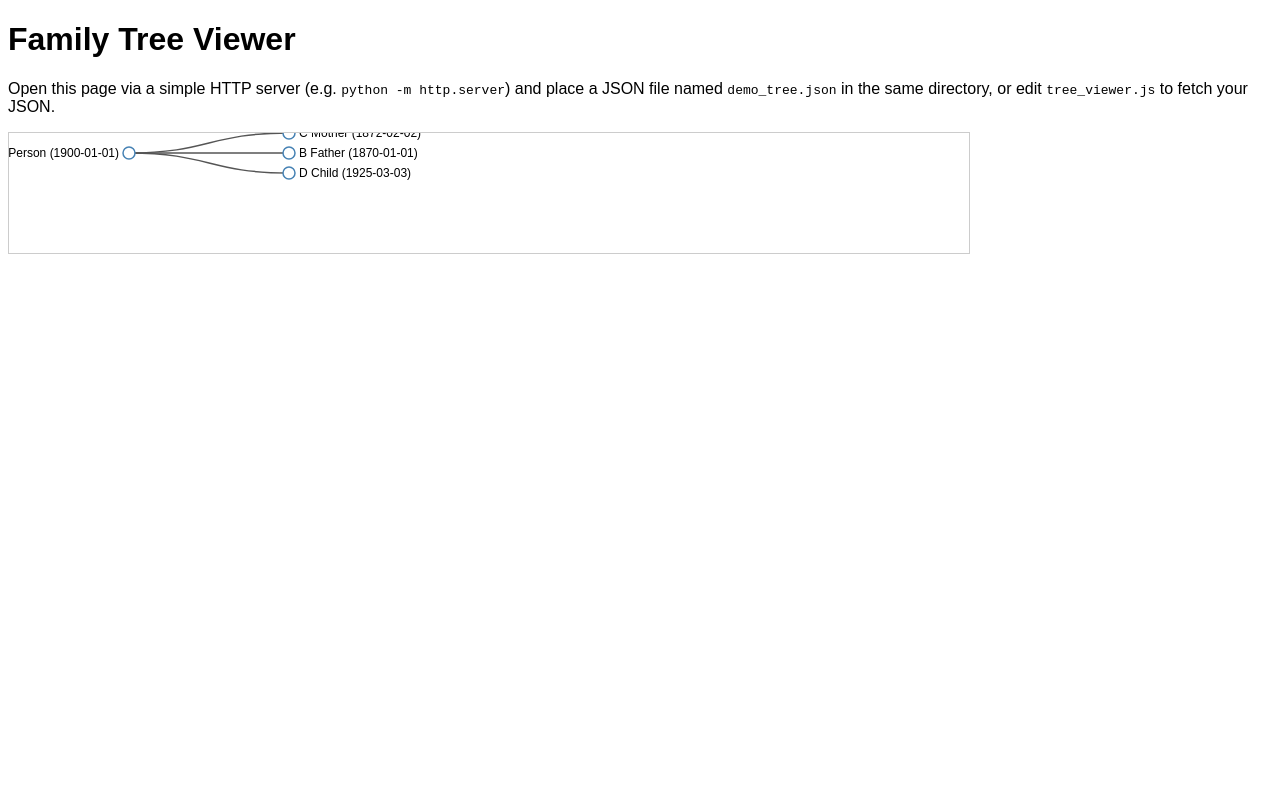
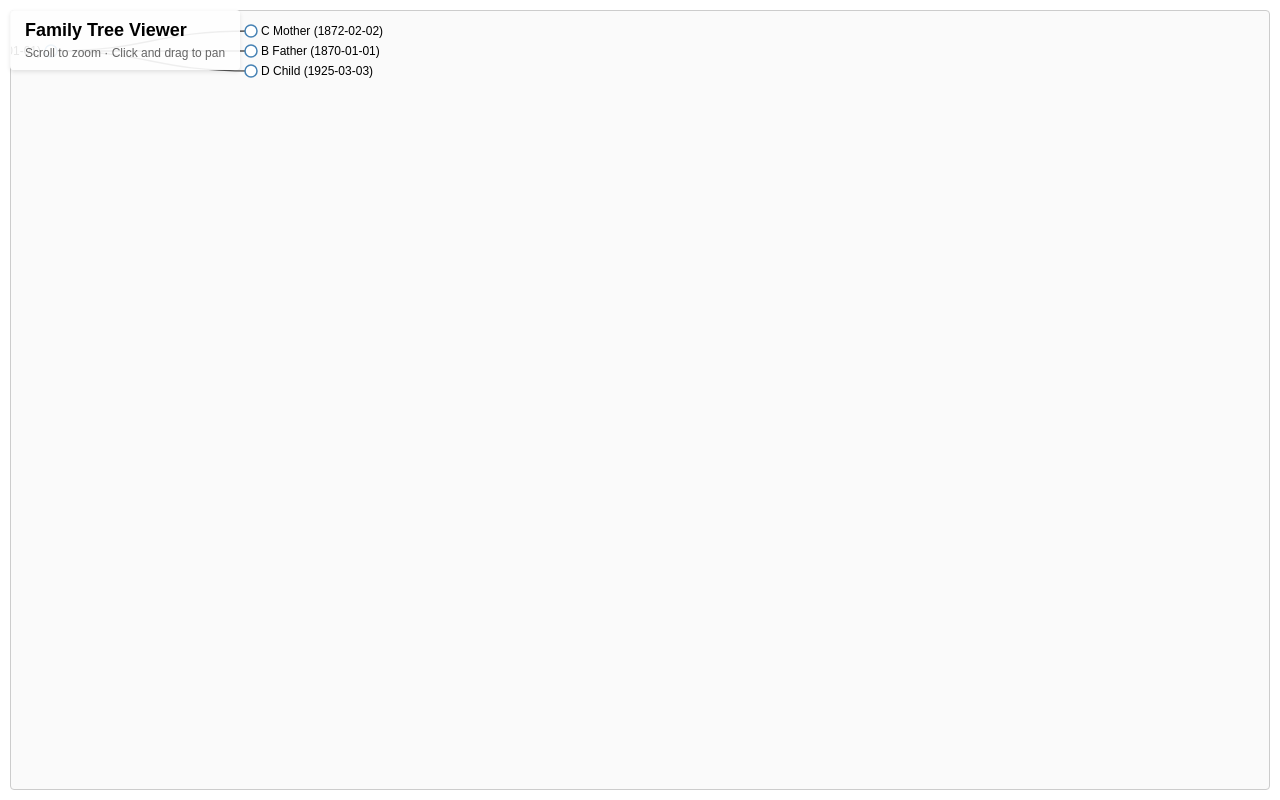
Before and after one commit to EricMountain/geneamatique, a plain HTML site: page ui/tree_viewer.html in a window 1280 px wide. Drawn offline with nearby package versions, Linux system fonts and the light colour scheme.

Commit message:
Support pan/zoom in graphical tree viewer

```diff
--- a/ui/tree_viewer.html
+++ b/ui/tree_viewer.html
@@ -1,22 +1,92 @@
 <!doctype html>
 <html lang="en">
+
 <head>
   <meta charset="utf-8">
   <title>Family Tree Viewer</title>
   <meta name="viewport" content="width=device-width, initial-scale=1">
   <style>
-    body { font-family: Arial, Helvetica, sans-serif; }
-    svg { border: 1px solid #ccc; }
-    .node circle { fill: #fff; stroke: steelblue; stroke-width: 1.5px; }
-    .node text { font: 12px sans-serif; }
-    .link { fill: none; stroke: #555; stroke-width: 1.5px; }
+    * {
+      margin: 0;
+      padding: 0;
+      box-sizing: border-box;
+    }
+
+    html, body {
+      width: 100%;
+      height: 100%;
+      font-family: Arial, Helvetica, sans-serif;
+      overflow: hidden;
+    }
+
+    #header {
+      position: absolute;
+      top: 10px;
+      left: 10px;
+      z-index: 100;
+      background: rgba(255, 255, 255, 0.9);
+      padding: 10px 15px;
+      border-radius: 4px;
+      box-shadow: 0 2px 4px rgba(0, 0, 0, 0.1);
+    }
+
+    #header h1 {
+      font-size: 18px;
+      margin-bottom: 5px;
+    }
+
+    #header p {
+      font-size: 12px;
+      color: #666;
+    }
+
+    #chart {
+      width: calc(100% - 20px);
+      height: calc(100% - 20px);
+      margin: 10px;
+      border: 1px solid #ccc;
+      border-radius: 4px;
+      background: #fafafa;
+    }
+
+    svg {
+      width: 100%;
+      height: 100%;
+      cursor: grab;
+    }
+
+    svg.grabbing {
+      cursor: grabbing;
+    }
+
+    .node circle {
+      fill: #fff;
+      stroke: steelblue;
+      stroke-width: 1.5px;
+    }
+
+    .node text {
+      font: 12px sans-serif;
+      pointer-events: none;
+    }
+
+    .link {
+      fill: none;
+      stroke: #555;
+      stroke-width: 1.5px;
+      pointer-events: none;
+    }
   </style>
 </head>
+
 <body>
-  <h1>Family Tree Viewer</h1>
-  <p>Open this page via a simple HTTP server (e.g. <code>python -m http.server</code>) and place a JSON file named <code>demo_tree.json</code> in the same directory, or edit <code>tree_viewer.js</code> to fetch your JSON.</p>
+  <div id="header">
+    <h1>Family Tree Viewer</h1>
+    <p>Scroll to zoom · Click and drag to pan</p>
+  </div>
   <div id="chart"></div>
   <script src="https://d3js.org/d3.v7.min.js"></script>
   <script src="tree_viewer.js"></script>
 </body>
+
 </html>
--- a/ui/tree_viewer.js
+++ b/ui/tree_viewer.js
@@ -1,15 +1,32 @@
-// Simple D3 v7 tree viewer. Expects a JSON file `demo_tree.json` in the same directory.
+// D3 v7 tree viewer with pan/zoom support.
+// Expects a JSON file `demo_tree.json` in the same directory.
 
-const width = 960;
+const margin = { top: 40, right: 40, bottom: 40, left: 40 };
+let width = window.innerWidth - margin.left - margin.right;
+let height = window.innerHeight - margin.top - margin.bottom;
+
 const dx = 20;
-const dy = width / 6;
-const margin = {top: 20, right: 120, bottom: 20, left: 120};
+const dy = Math.max(width / 8, 200); // dynamic dy based on viewport
 
 const svg = d3.select('#chart').append('svg')
-    .attr('width', width)
-    .attr('height', 600)
-  .append('g')
+    .attr('width', width + margin.left + margin.right)
+    .attr('height', height + margin.top + margin.bottom);
+
+const g = svg.append('g')
     .attr('transform', `translate(${margin.left},${margin.top})`);
+
+// Add zoom behavior
+const zoom = d3.zoom()
+    .on('zoom', (event) => {
+        g.attr('transform', event.transform);
+    });
+
+svg.call(zoom);
+
+// Visual feedback for grab/grabbing
+svg.on('mousedown', () => svg.classed('grabbing', true));
+svg.on('mouseup', () => svg.classed('grabbing', false));
+svg.on('mouseleave', () => svg.classed('grabbing', false));
 
 function render(data) {
     const root = d3.hierarchy(data);
@@ -19,16 +36,19 @@ function render(data) {
     const nodes = root.descendants();
     const links = root.links();
 
+    // Calculate bounds for auto-zoom (optional: can be used to fit tree)
     const minX = d3.min(nodes, d => d.x);
     const maxX = d3.max(nodes, d => d.x);
-  const height = maxX - minX + margin.top + margin.bottom;
-  d3.select('svg').attr('height', height + 40);
+    const minY = d3.min(nodes, d => d.y);
+    const maxY = d3.max(nodes, d => d.y);
 
-  const link = svg.selectAll('.link').data(links).join('path')
+    // Draw links first (behind nodes)
+    g.selectAll('.link').data(links).join('path')
         .attr('class', 'link')
         .attr('d', d3.linkHorizontal().x(d => d.y).y(d => d.x));
 
-  const node = svg.selectAll('.node').data(nodes).join('g')
+    // Draw nodes
+    const node = g.selectAll('.node').data(nodes).join('g')
         .attr('class', 'node')
         .attr('transform', d => `translate(${d.y},${d.x})`);
 
@@ -41,7 +61,21 @@ function render(data) {
         .text(d => d.data.name + (d.data.date_of_birth ? ` (${d.data.date_of_birth})` : ''));
 }
 
-// Load demo JSON
-fetch('demo_tree.json').then(r => r.json()).then(render).catch(err => {
-  d3.select('#chart').append('p').text('Failed to load demo_tree.json: ' + err.message);
+// Handle window resize
+window.addEventListener('resize', () => {
+    width = window.innerWidth - margin.left - margin.right;
+    height = window.innerHeight - margin.top - margin.bottom;
+    svg.attr('width', width + margin.left + margin.right)
+        .attr('height', height + margin.top + margin.bottom);
 });
+
+// Load and render demo JSON
+fetch('demo_tree.json')
+    .then(r => r.json())
+    .then(render)
+    .catch(err => {
+        d3.select('#chart').append('p')
+            .style('color', 'red')
+            .style('padding', '20px')
+            .text('Failed to load demo_tree.json: ' + err.message);
+    });
```
Also changed, not shown: 1 other file. Lines whose indentation alone changed are shown as unchanged.
